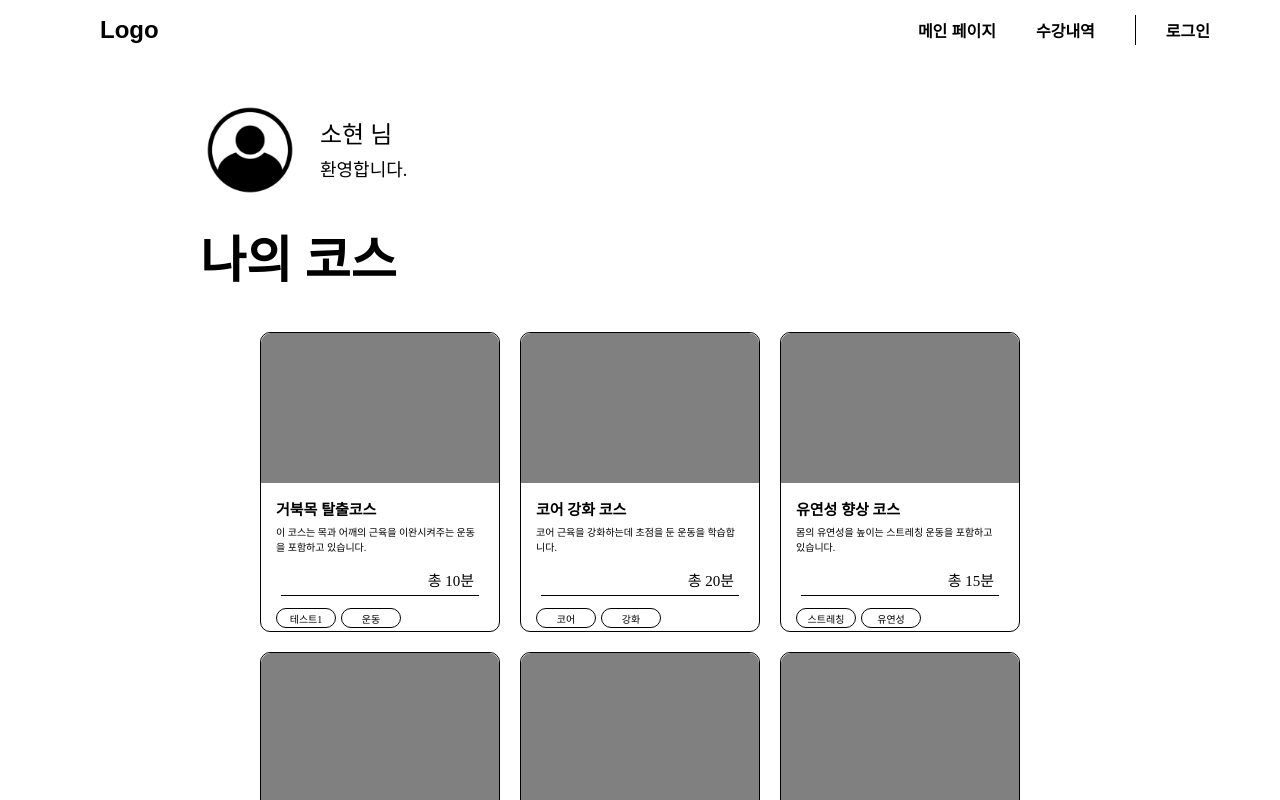
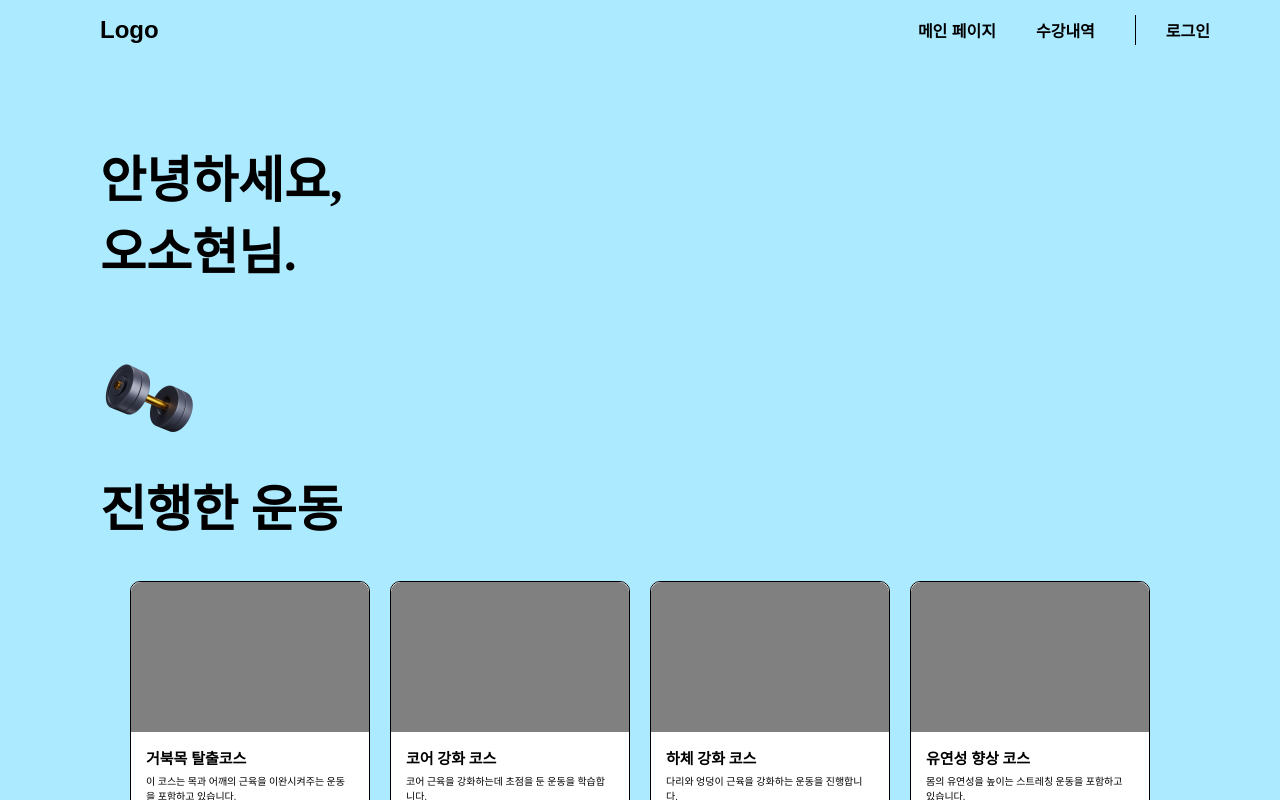
Before and after one commit to sync-without-async/Rehab-FrontEnd, a React (Vite) app: page /mycourse in a window 1280 px wide. Shown: the top 800 px of the page. Built offline with nearby package versions, Linux system fonts and the light colour scheme; a web font is replaced by a local one.

Commit message:
Feat: 나의 수강 내역페이지 임의 구현

```diff
--- a/src/components/CourseCard.jsx
+++ b/src/components/CourseCard.jsx
@@ -9,6 +9,7 @@ const CourseCardContainer = styled.div`
   border-radius: 10px;
   display: flex;
   flex-direction: column;
+  background-color: white;
 `;
 
 const CourseImage = styled.div`
--- a/src/pages/MyCourse.jsx
+++ b/src/pages/MyCourse.jsx
@@ -1,106 +1,84 @@
-import profile from "../assets/images/profile.png";
+import { useState, useEffect } from 'react';
+import { getAllCourses } from "../librarys/exercise-api.js";
+
 import Header from "../components/Header";
+import styled from 'styled-components';
+import dumbbell from "../assets/images/dumbbell.png";
+
 import CourseCard from "../components/CourseCard";
-import styled from 'styled-components';
 
-const ProfileSection = styled.div`
-  display: flex;
-  align-items: center;
-  padding: 20px;
-  margin-top: 40px;
-  margin-left: 180px;
+const PageWrapper = styled.div`
+  background-color: #ACEAFF;
+  min-height: 100vh;
+  position: absolute;
+  top: 0;
+  left: 0;
+  width: 100%;
 `;
 
-const ProfileImage = styled.img`
-  width: 100px;
-  height: 100px;
-  border-radius: 50%;
-  margin-right: 20px;
+const Greeting = styled.h1`
+  font-size: 50px;
+  font-weight: bold;
+  margin-top: 100px;
+  margin-left: 100px;
 `;
 
-const UserName = styled.h2`
-  font-size: 24px;
+const DumbbellImage = styled.img`
+  margin-left: 100px;
+  margin-top: 70px;
 `;
 
-const WelcomeMessage = styled.p`
-  font-size: 18px;
-  margin: 5px 0;
+const ExerciseTitle = styled.h1`
+  font-size: 50px;
+  font-weight: bold;
+  margin-left: 100px;
+  margin-top: 20px;
 `;
 
-const CourseWrapper = styled.div`
+const CardContainer = styled.div`
   display: flex;
   flex-wrap: wrap;
   justify-content: center;
   gap: 20px;
   margin: 40px auto;
-  max-width: 940px;
+  max-width: 1200px;
 `;
 
-const MyCourseTitle = styled.div`
-font-size: 50px;
-font-weight: bold;
-margin-left: 200px;
-`
+const MyCourse = () => {
+  const [courses, setCourses] = useState([]);
 
-const MyCourse = () => {
-  const userName = "소현";
+  useEffect(() => {
+    async function fetchData() {
+      const fetchedCourses = await getAllCourses();
+      setCourses(fetchedCourses);
+    }
+    fetchData();
+  }, []);
 
   return (
-    <div>
+    <PageWrapper>
       <Header />
-      <ProfileSection>
-        <ProfileImage src={profile} alt="프로필 이미지" />
-        <div>
-          <UserName>{userName} 님</UserName>
-          <WelcomeMessage>환영합니다.</WelcomeMessage>
-        </div>
-      </ProfileSection>
-      <MyCourseTitle>나의 코스</MyCourseTitle>
-      <CourseWrapper>
-        <CourseCard
-          image={null}
-          title="거북목 탈출코스"
-          description="이 코스는 목과 어깨의 근육을 이완시켜주는 운동을 포함하고 있습니다."
-          time="총 10분"
-          tags={["테스트1", "운동"]}
-        />
-        <CourseCard
-          image={null}
-          title="코어 강화 코스"
-          description="코어 근육을 강화하는데 초점을 둔 운동을 학습합니다."
-          time="총 20분"
-          tags={["코어", "강화"]}
-        />
-        <CourseCard
-          image={null}
-          title="유연성 향상 코스"
-          description="몸의 유연성을 높이는 스트레칭 운동을 포함하고 있습니다."
-          time="총 15분"
-          tags={["스트레칭", "유연성"]}
-        />
-        <CourseCard
-          image={null}
-          title="하체 강화 코스"
-          description="다리와 엉덩이 근육을 강화하는 운동을 진행합니다."
-          time="총 25분"
-          tags={["하체", "강화"]}
-        />
-        <CourseCard
-          image={null}
-          title="유산소 운동 코스"
-          description="심장 건강과 체력 향상을 위한 유산소 운동을 합니다."
-          time="총 30분"
-          tags={["유산소", "체력"]}
-        />
-        <CourseCard
-          image={null}
-          title="근력 운동 코스"
-          description="체중을 이용한 근력 운동을 중점적으로 합니다."
-          time="총 20분"
-          tags={["근력", "체중운동"]}
-        />
-      </CourseWrapper>
-    </div>
+      <Greeting>
+        안녕하세요,
+        <br />
+        오소현님.
+      </Greeting>
+      <DumbbellImage src={dumbbell} alt="dumbbell image" />
+      <ExerciseTitle>진행한 운동</ExerciseTitle>
+      <CardContainer>
+        {courses.map((course) => (
+          <CourseCard
+            key={course.id}
+            id={course.id}
+            image={course.image}
+            title={course.title}
+            description={course.description}
+            time={course.time}
+            tags={course.tags}
+          />
+        ))}
+      </CardContainer>
+    </PageWrapper>
   );
 };
 
```
